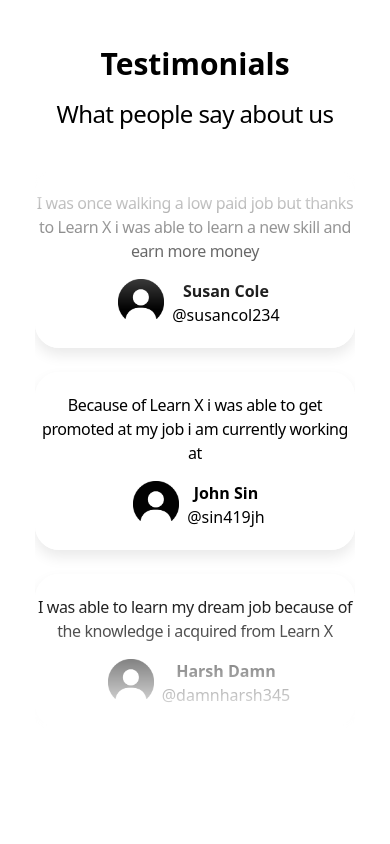
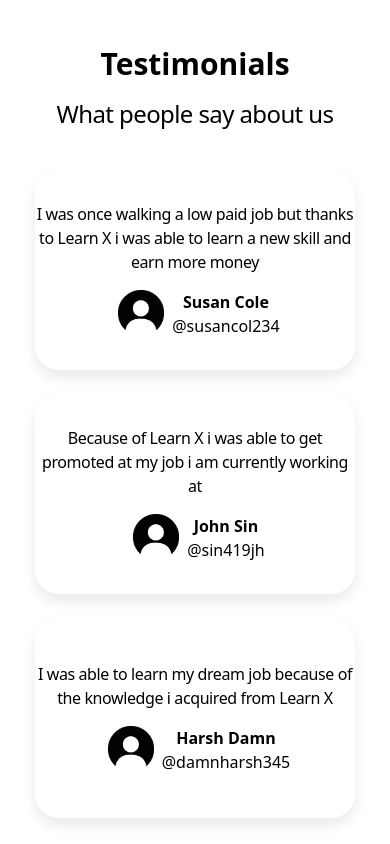
Before and after one commit to walonjalloh/startup21_landing_page_for_bounty, a React (Vite) app: page / in a window 390 px wide. Shown: the part 4640-5484 px from the top of the page. Built offline with nearby package versions, Linux system fonts and the light colour scheme.

Commit message:
minor improvement

```diff
--- a/src/components/Navbar.jsx
+++ b/src/components/Navbar.jsx
@@ -20,7 +20,7 @@ function Navbar() {
       <nav>
         <div className='flex justify-between items-center mx-4  '>
           <div><img src={logo} alt="logo" className='h-[65px] w-[100px] lg:h-[70px] lg:w-[100px]'/></div>
-          <div className='hidden md:flex gap-4 text-1xl cursor-pointer lg:gap-10 lg:text-3xl font-bold list-none'>
+          <div className='hidden md:flex gap-4 text-1xl cursor-pointer lg:gap-10 lg:text-[20px] font-bold list-none'>
             <li><Link to='home' smooth={true} offset={0} duration={500}>Home</Link></li>
             <li><Link to='about_us' smooth={true} offset={-240} duration={500} >About Us</Link></li>
             <li><Link to='services' smooth={true} offset={240} duration={500}>Services</Link></li>
--- a/src/components/Testimonials.jsx
+++ b/src/components/Testimonials.jsx
@@ -13,10 +13,10 @@ function Testimonials() {
           <div className="text-center font-extrabold text-3xl py-4 ">Testimonials</div>
           <h1 className="text-center font-medium text-2xl tracking-tight">What people say about us </h1>
         </div>
-          <div className="flex justify-center  gap-6 lg:gap-10">
-             <div className="flex flex-col gap-6 mt-10 [mask-image:linear-gradient(to_bottom,transparent,black_25%,black_75%,transparent)] ">
+          <div className="flex justify-center  gap-12 lg:gap-[150px]">
+             <div className="flex flex-col gap-6 mt-10  ">
               {table1.map((table)=> (
-                <div className="py-5 flex flex-col border border-white justify-center items-center rounded-3xl shadow-[0_7px_14px_#EAEAEA]  max-w-xs" key={uuidv4}>
+                <div className="py-5 flex flex-col border h-[200px] border-white justify-center items-center rounded-3xl shadow-[0_7px_14px_#EAEAEA]  max-w-xs" key={uuidv4}>
                   <p className="text-center font-medium tracking-tight">{table.text}</p>
                   <div className="flex flex-row justify-start items-start mx-2 mt-4">
                     <img src={table.img} alt="img" className="h-10 mx-2"/>
@@ -28,9 +28,9 @@ function Testimonials() {
                 </div>
               ))}
             </div>
-            <div className="hidden md:flex flex-col gap-6  mt-10 [mask-image:linear-gradient(to_bottom,transparent,black_25%,black_75%,transparent)] ">
+            <div className="hidden md:flex flex-col gap-6  mt-10  ">
               {table2.map((table)=> (
-                <div className="py-5 flex flex-col border border-white justify-center items-center rounded-3xl shadow-[0_7px_14px_#EAEAEA] max-w-xs" key={uuidv4}>
+                <div className="py-5 flex flex-col border h-[200px] border-white justify-center items-center rounded-3xl shadow-[0_7px_14px_#EAEAEA] max-w-xs" key={uuidv4}>
                   <p className="text-center font-medium tracking-tight">{table.text}</p>
                   <div className="flex flex-row justify-start items-start mx-2 mt-4">
                     <img src={table.img} alt="img" className="h-10 mx-2"/>
@@ -42,9 +42,9 @@ function Testimonials() {
                 </div>
               ))}
             </div>
-            <div className="hidden lg:flex flex-col gap-6 mt-10 [mask-image:linear-gradient(to_bottom,transparent,black_25%,black_75%,transparent)] ">
+            <div className="hidden lg:flex flex-col gap-6 mt-10 ">
               {table3.map((table)=> (
-                <div className="py-5 flex flex-col border border-white justify-center items-center rounded-3xl shadow-[0_7px_14px_#EAEAEA]  max-w-xs" key={uuidv4}>
+                <div className="py-5 flex flex-col border h-[200px] border-white justify-center items-center rounded-3xl shadow-[0_7px_14px_#EAEAEA]  max-w-xs" key={uuidv4}>
                   <p className="text-center font-medium tracking-tight">{table.text}</p>
                   <div className="flex flex-row justify-start items-start mx-2 mt-4">
                     <img src={table.img} alt="img" className="h-10 mx-2"/>
```
